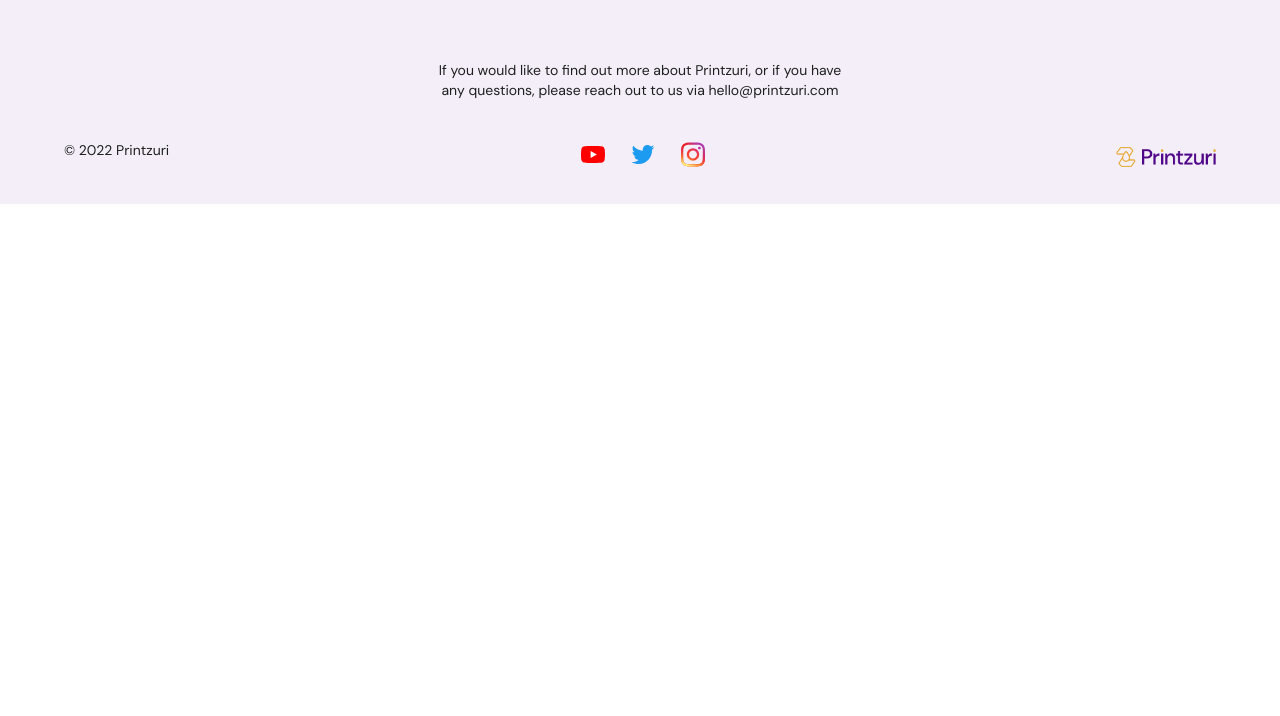
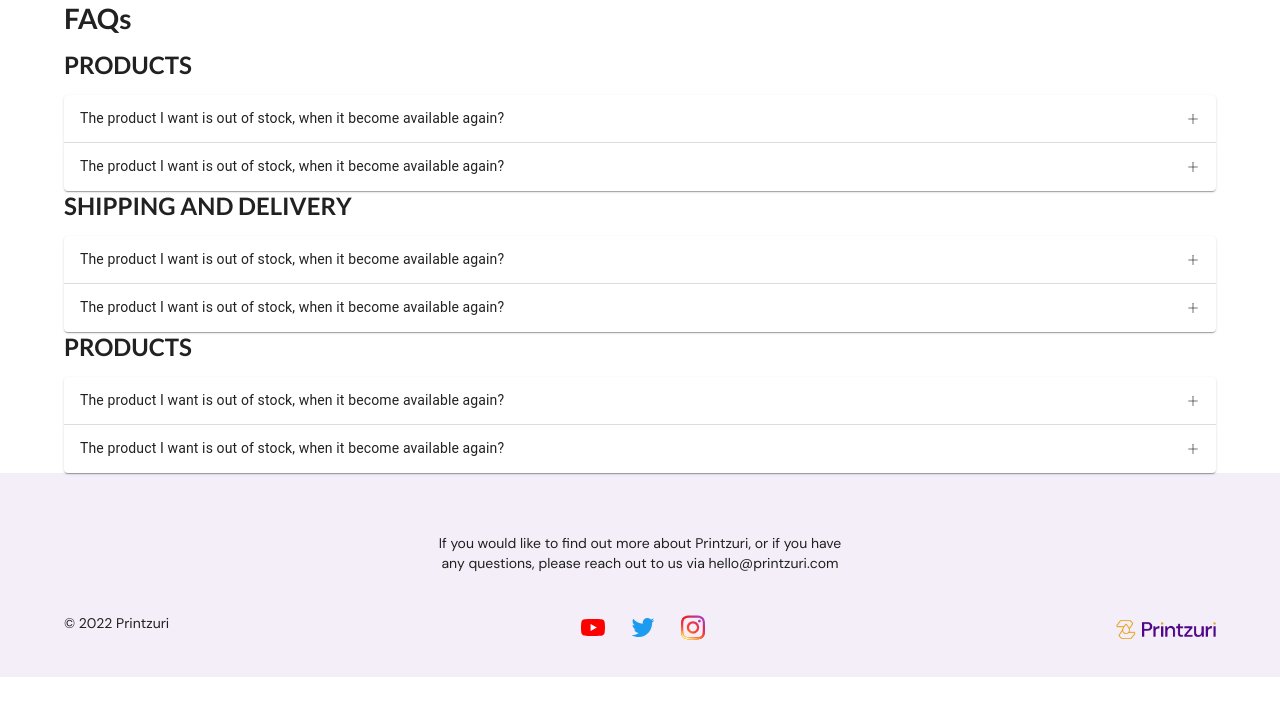
Before and after one commit to Printzuri/Printzuri-Promotion-page, a React (Vite) app: page / in a window 1280 px wide. Shown: the top 716 px of the page. Built offline with nearby package versions, Linux system fonts and the light colour scheme.

Commit message:
feat: created the element for the acordion

```diff
--- a/src/pages/PrintZuri.jsx
+++ b/src/pages/PrintZuri.jsx
@@ -5,10 +5,117 @@ import { ReactComponent as Twitter } from './../assets/svg/Twitter.svg'
 import { ReactComponent as Instagram } from './../assets/svg/Instagram.svg'
 import logoImg from './../assets/png/Logo.png'
 import { Link } from "react-router-dom";
-
+import Accordion from '@mui/material/Accordion';
+import AccordionSummary from '@mui/material/AccordionSummary';
+import AccordionDetails from '@mui/material/AccordionDetails';
+import Typography from '@mui/material/Typography';
+// import ExpandMoreIcon from '@mui/icons-material/ExpandMore';
+import { AiOutlinePlus } from 'react-icons/ai';
 const PrintZuri = () => {
   return (
     <>
+      <section className="container promoFaq">
+        <h1 className="promoFaqHead">FAQs</h1>
+        <div className="promoFaqDetail">
+          <h2 className="promoFaqDetailHeader">PRODUCTS</h2>
+          <Accordion>
+            <AccordionSummary
+              expandIcon={<AiOutlinePlus />}
+              aria-controls="panel1a-content"
+              id="panel1a-header"
+            >
+              <Typography>The product I want is out of stock, when it become available again?</Typography>
+            </AccordionSummary>
+            <AccordionDetails>
+              <Typography>
+                Lorem ipsum dolor sit amet, consectetur adipiscing elit. Suspendisse
+                malesuada lacus ex, sit amet blandit leo lobortis eget.
+              </Typography>
+            </AccordionDetails>
+          </Accordion>
+          <Accordion>
+            <AccordionSummary
+              expandIcon={<AiOutlinePlus />}
+              aria-controls="panel2a-content"
+              id="panel2a-header"
+            >
+              <Typography>The product I want is out of stock, when it become available again?</Typography>
+            </AccordionSummary>
+            <AccordionDetails>
+              <Typography>
+                Lorem ipsum dolor sit amet, consectetur adipiscing elit. Suspendisse
+                malesuada lacus ex, sit amet blandit leo lobortis eget.
+              </Typography>
+            </AccordionDetails>
+          </Accordion>
+        </div>
+        <div className="promoFaqDetail">
+          <h2 className="promoFaqDetailHeader">SHIPPING AND DELIVERY</h2>
+          <Accordion>
+            <AccordionSummary
+              expandIcon={<AiOutlinePlus />}
+              aria-controls="panel1a-content"
+              id="panel1a-header"
+            >
+              <Typography>The product I want is out of stock, when it become available again?</Typography>
+            </AccordionSummary>
+            <AccordionDetails>
+              <Typography>
+                Lorem ipsum dolor sit amet, consectetur adipiscing elit. Suspendisse
+                malesuada lacus ex, sit amet blandit leo lobortis eget.
+              </Typography>
+            </AccordionDetails>
+          </Accordion>
+          <Accordion>
+            <AccordionSummary
+              expandIcon={<AiOutlinePlus />}
+              aria-controls="panel2a-content"
+              id="panel2a-header"
+            >
+              <Typography>The product I want is out of stock, when it become available again?</Typography>
+            </AccordionSummary>
+            <AccordionDetails>
+              <Typography>
+                Lorem ipsum dolor sit amet, consectetur adipiscing elit. Suspendisse
+                malesuada lacus ex, sit amet blandit leo lobortis eget.
+              </Typography>
+            </AccordionDetails>
+          </Accordion>
+        </div>
+        <div className="promoFaqDetail">
+          <h2 className="promoFaqDetailHeader">PRODUCTS</h2>
+          <Accordion>
+            <AccordionSummary
+              expandIcon={<AiOutlinePlus />}
+              aria-controls="panel1a-content"
+              id="panel1a-header"
+            >
+              <Typography>The product I want is out of stock, when it become available again?</Typography>
+            </AccordionSummary>
+            <AccordionDetails>
+              <Typography>
+                Lorem ipsum dolor sit amet, consectetur adipiscing elit. Suspendisse
+                malesuada lacus ex, sit amet blandit leo lobortis eget.
+              </Typography>
+            </AccordionDetails>
+          </Accordion>
+          <Accordion>
+            <AccordionSummary
+              expandIcon={<AiOutlinePlus />}
+              aria-controls="panel2a-content"
+              id="panel2a-header"
+            >
+              <Typography>The product I want is out of stock, when it become available again?</Typography>
+            </AccordionSummary>
+            <AccordionDetails>
+              <Typography>
+                Lorem ipsum dolor sit amet, consectetur adipiscing elit. Suspendisse
+                malesuada lacus ex, sit amet blandit leo lobortis eget.
+              </Typography>
+            </AccordionDetails>
+          </Accordion>
+        </div>
+      </section>
       <footer className="promoFooter">
         <div className="container">
           <p className="promoFooterDetail">
```
